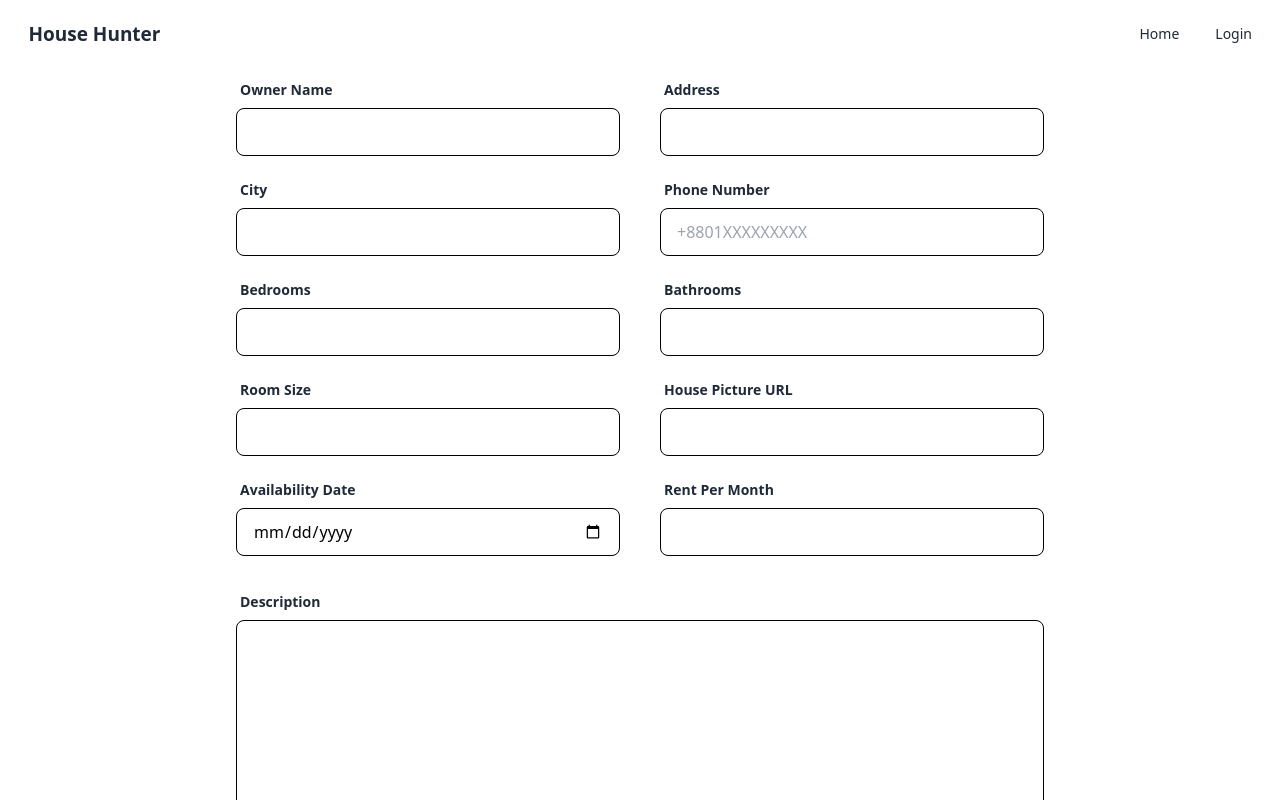
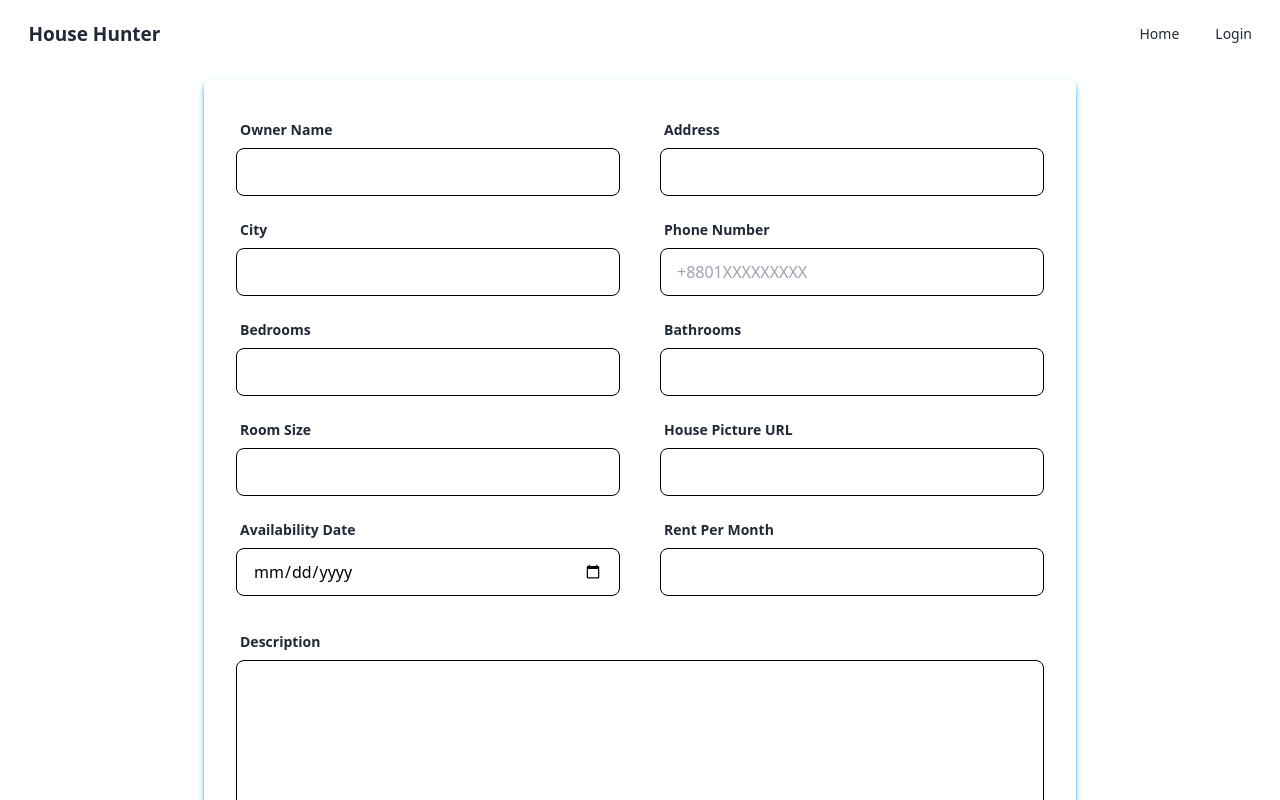
Before and after one commit to sayonUsman/house-hunter, a React (Vite) app: page /addHouse in a window 1280 px wide. Shown: the top 800 px of the page. Built offline with nearby package versions, Linux system fonts and the light colour scheme.

Commit message:
'ADD HOUSE' form has been updated

```diff
--- a/src/pages/AddHouse/AddHouse.jsx
+++ b/src/pages/AddHouse/AddHouse.jsx
@@ -46,10 +46,10 @@ const AddHouse = () => {
 
   return (
     <div className="hero min-h-screen">
-      <div className="card">
+      <div className="card rounded-md shadow-md shadow-sky-500 mt-16 md:mt-20 mb-4">
         <div className="card-body">
           <form onSubmit={handleSubmit(onSubmit)}>
-            <div className="flex flex-col lg:flex-row mt-7 sm:mt-10">
+            <div className="flex flex-col lg:flex-row">
               <div className="form-control">
                 <label className="label">
                   <span className="label-text font-semibold">Owner Name</span>
```
